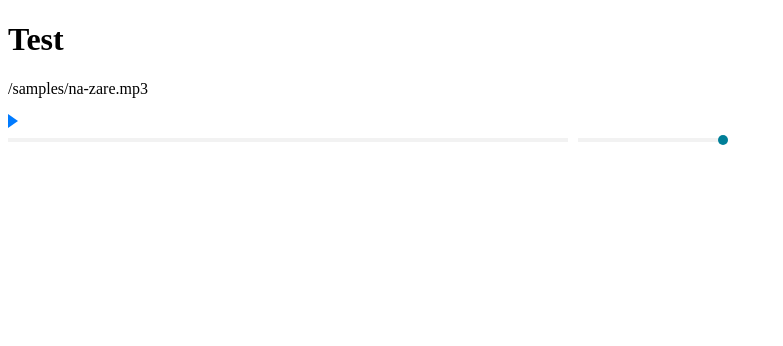
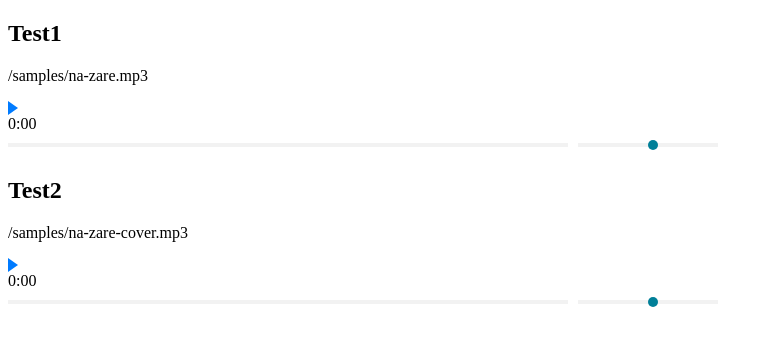
Before and after one commit to ppsmirnov/audio-player, a React app: page / in a window 1280 px wide. Shown: the whole page, without its empty margins (0-783 px from the left). Built offline with nearby package versions, Linux system fonts and the light colour scheme.

Commit message:
Further development

```diff
--- a/jade/index.jade
+++ b/jade/index.jade
@@ -6,5 +6,7 @@ html(lang="ru")
         script(type='text/javascript', src = "/assets/bundle.js")
         link(rel="styleSheet", href="/scss/scss/style.css")
     body
-        h1 Test
+        h2 Test1
         div(class="test")
+        h2 Test2
+        div(class="test2")
--- a/javascripts/actions/actionTypes.js
+++ b/javascripts/actions/actionTypes.js
@@ -1,3 +1,5 @@
 export const INIT_PLAYER = 'init_player';
 export const PLAY_PLAYER = 'play_player';
 export const PAUSE_PLAYER = 'pause_player';
+export const STOP_PLAYER = 'stop_player';
+export const PAUSE_ALL_PLAYERS = 'pause_all_players';
--- a/javascripts/components/audioPlayer.js
+++ b/javascripts/components/audioPlayer.js
@@ -4,9 +4,11 @@ import Buttons from './buttons';
 import Volume from './volume';
 import Position from './position';
 import Slider from './slider';
+import SongTime from './songtime';
 
 import {
     INIT_PLAYER,
+    STOP_PLAYER
 } from '../actions/actionTypes';
 
 class AudioPlayer extends Component {
@@ -15,8 +17,18 @@ class AudioPlayer extends Component {
         this.props.store.dispatch({
             type: INIT_PLAYER,
             payload: {
-                key: 'na-zare',
+                key: this.props.playerKey,
                 urls: [this.props.song.src],
+                onEnd: this.stopAudio.bind(this)
+            }
+        });
+    }
+
+    stopAudio() {
+        this.props.store.dispatch({
+            type: STOP_PLAYER,
+            payload: {
+                key: this.props.playerKey
             }
         });
     }
@@ -25,12 +37,13 @@ class AudioPlayer extends Component {
         return (
             <div className = 'audio-player'>
                 <p>{this.props.song.src}</p>
-                <Buttons playerKey = 'na-zare' store = {this.props.store} />
+                <Buttons playerKey = {this.props.playerKey} store = {this.props.store} />
+                <SongTime playerKey = {this.props.playerKey} store = {this.props.store} />
                 <div className = 'position-container'>
-                    <Position playerKey = 'na-zare' store = {this.props.store} />
+                    <Position playerKey = {this.props.playerKey} store = {this.props.store} />
                 </div>
                 <div className = 'volume-container'>
-                    <Volume playerKey = 'na-zare' store = {this.props.store} />
+                    <Volume playerKey = {this.props.playerKey} store = {this.props.store} />
                 </div>
             </div>
         );
--- a/javascripts/components/buttons.js
+++ b/javascripts/components/buttons.js
@@ -4,7 +4,8 @@ import cn from 'classnames';
 
 import {
     PLAY_PLAYER,
-    PAUSE_PLAYER
+    PAUSE_PLAYER,
+    PAUSE_ALL_PLAYERS
 } from '../actions/actionTypes';
 
 class Buttons extends Component {
@@ -14,20 +15,23 @@ class Buttons extends Component {
             this.props.store.dispatch({
                 type: PAUSE_PLAYER,
                 payload: {
-                    key: 'na-zare'
+                    key: this.props.playerKey
                 }
             });
         } else {
+            this.props.store.dispatch({type: PAUSE_ALL_PLAYERS});
             this.props.store.dispatch({
                 type: PLAY_PLAYER,
                 payload: {
-                    key: 'na-zare'
+                    key: this.props.playerKey
                 }
             });
         }
     }
 
     render() {
+        console.log(this.props);
+
         const playing = this.props.isPlaying;
 
         const classes = cn(
@@ -44,11 +48,11 @@ class Buttons extends Component {
     }
 }
 
-export default connect((state) => {
+export default connect((state, props) => {
     let isPlaying = false;
 
-    if (state['na-zare']) {
-        isPlaying = state['na-zare'].isPlayed;
+    if (state[props.playerKey]) {
+        isPlaying = state[props.playerKey].isPlayed;
     }
 
     return { isPlaying };
--- a/javascripts/components/position.js
+++ b/javascripts/components/position.js
@@ -19,17 +19,20 @@ class Position extends Component {
 
     componentDidUpdate() {
         if (this.props.isPlaying) {
-            this.interval = setInterval(() => {
-                const pos = this.props.audio.currentTime;
-                const buffer = this.props.audio.buffered.end(this.props.audio.buffered.length - 1);
+            this.interval = requestAnimationFrame(this.updateSliders.bind(this));
+        } else {
+            cancelAnimationFrame(this.interval);
+        }
+    }
 
-                $(this.refs.slider).width(pos * this.state.width / this.props.audio.duration);
-                $(this.refs.buffer).width(buffer * this.state.width / this.props.audio.duration);
+    updateSliders() {
+        const pos = this.props.audio.currentTime;
+        const buffer = this.props.audio.buffered.end(this.props.audio.buffered.length - 1);
 
-            }, 400);
-        } else {
-            clearInterval(this.interval);
-        }
+        $(this.refs.slider).width(pos * this.state.width / this.props.audio.duration);
+        $(this.refs.buffer).width(buffer * this.state.width / this.props.audio.duration);
+
+        this.interval = requestAnimationFrame(this.updateSliders.bind(this));
     }
 
     setDimVariables() {
@@ -63,13 +66,13 @@ class Position extends Component {
     }
 }
 
-export default connect((state) => {
+export default connect((state, props) => {
     let audio;
     let isPlaying = false;
 
-    if (state['na-zare']) {
-        audio = state['na-zare'].audio;
-        isPlaying = state['na-zare'].isPlayed;
+    if (state[props.playerKey]) {
+        audio = state[props.playerKey].audio;
+        isPlaying = state[props.playerKey].isPlayed;
     }
 
     return { audio, isPlaying };
--- /dev/null
+++ b/javascripts/components/songtime.js
@@ -0,0 +1,52 @@
+import React, { Component, PropTypes } from 'react';
+import ReactDom, { findDOMNode } from 'react-dom';
+import { connect } from 'react-redux';
+
+class SongTime extends Component {
+
+    constructor(props) {
+        super(props);
+
+        this.state = {time: 0};
+    }
+
+    componentDidUpdate() {
+        if (this.props.isPlaying) {
+            this.interval = setInterval(() => {
+                this.setState({
+                    time: this.props.audio.currentTime
+                });
+            }, 1000);
+        } else {
+            clearInterval(this.interval);
+        }
+    }
+
+    formatTime(time) {
+        let minutes = Math.floor(time / 60);
+        let seconds = Math.floor(time - minutes * 60);
+        if (seconds < 10) seconds = '0' + seconds;
+
+        return `${minutes}:${seconds}`;
+    }
+
+    render() {
+        return (
+            <div className = 'audio-player__song-time'>
+                {this.formatTime(this.state.time)}
+            </div>
+         );
+    }
+}
+
+export default connect((state, props) => {
+    let audio;
+    let isPlaying = false;
+
+    if (state[props.playerKey]) {
+        audio = state[props.playerKey].audio;
+        isPlaying = state[props.playerKey].isPlayed;
+    }
+
+    return { audio, isPlaying };
+})(SongTime);
--- a/javascripts/components/volume.js
+++ b/javascripts/components/volume.js
@@ -12,17 +12,17 @@ class Volume extends Component {
     render() {
         return (
             <div className = 'audio-player__volume'>
-                <Slider onSliderChange = {this.onSliderChange.bind(this)} pos = {100}/>
+                <Slider onSliderChange = {this.onSliderChange.bind(this)} pos = {50}/>
             </div>
          );
     }
 }
 
-export default connect((state) => {
+export default connect((state, props) => {
     let audio;
 
-    if (state['na-zare']) {
-        audio = state['na-zare'].audio;
+    if (state[props.playerKey]) {
+        audio = state[props.playerKey].audio;
     }
 
     return { audio };
--- a/javascripts/entry.js
+++ b/javascripts/entry.js
@@ -22,11 +22,22 @@ const store = initStore();
 $(() => {
 
     const song = {
-        src: '/samples/na-zare.mp3'
+        src: '/samples/na-zare.mp3',
+        key: 'na-zare'
+    };
+
+    const song2 = {
+        src: '/samples/na-zare-cover.mp3',
+        key: 'na-zare-cover'
     };
 
     render(
-        <AudioPlayer song = {song} store = {store}/>,
+        <AudioPlayer song = {song} playerKey = 'na-zare' store = {store}/>,
         document.querySelector('.test')
     );
+
+    render(
+        <AudioPlayer song = {song2} playerKey = 'na-zare-cover' store = {store}/>,
+        document.querySelector('.test2')
+    );
 });
--- a/javascripts/reducers/rootReducer.js
+++ b/javascripts/reducers/rootReducer.js
@@ -1,46 +1,78 @@
 import * as actionTypes from '../actions/actionTypes';
+import _ from 'lodash';
 
 const rootReducer = (state = {}, action) => {
+
     if (action.type == actionTypes.INIT_PLAYER) {
 
-        const newState = {
+        const audio = new Audio(action.payload.urls);
+        audio.volume = 0.5;
+        audio.onended = action.payload.onEnd;
+
+        const newState = _.merge(state, {
             [action.payload.key]: {
-                audio: new Audio(action.payload.urls),
+                audio: audio,
                 isPlayed: false
             }
-        };
+        });
 
         return newState;
     }
 
     if (action.type == actionTypes.PLAY_PLAYER) {
 
-        let audio = state[action.payload.key].audio;
+        const audio = state[action.payload.key].audio;
         audio.play();
 
-        const newState = {
+        const newState = _.merge(state, {
             [action.payload.key]: {
-                audio,
+                audio: audio,
                 isPlayed: true
             }
-        };
+        });
 
         return newState;
     }
 
     if (action.type == actionTypes.PAUSE_PLAYER) {
 
-        let audio = state[action.payload.key].audio;
+        const audio = state[action.payload.key].audio;
         audio.pause();
 
-        const newState = {
+        const newState = _.merge(state, {
             [action.payload.key]: {
-                audio,
+                audio: audio,
                 isPlayed: false
             }
-        };
+        });
+
+        console.log(newState);
+        return newState;
+    }
+
+    if (action.type == actionTypes.STOP_PLAYER) {
+
+        const audio = state[action.payload.key].audio;
+        audio.pause();
+        audio.currentTime = 0;
+
+        const newState = _.merge(state, {
+            [action.payload.key]: {
+                audio: audio,
+                isPlayed: false
+            }
+        });
 
         return newState;
+    }
+
+    if (action.type == actionTypes.PAUSE_ALL_PLAYERS) {
+        return _.mapValues(state, (obj) => {
+            obj.audio.pause();
+            obj.isPlayed = false;
+
+            return obj;
+        });
     }
 
     return state;
```
Also changed, not shown: dist/index.html, 2 other files.
